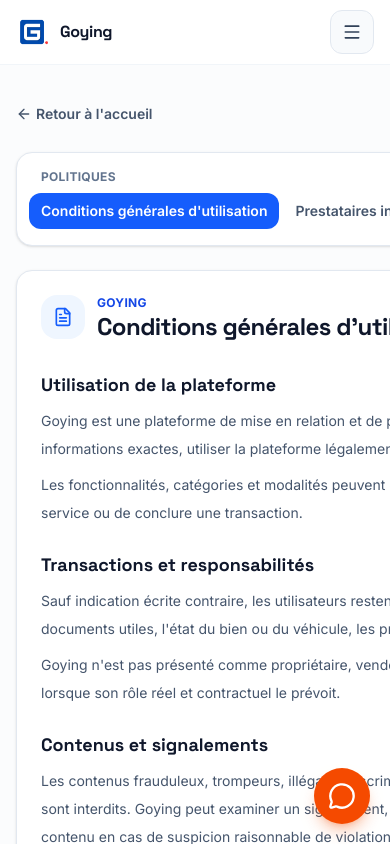
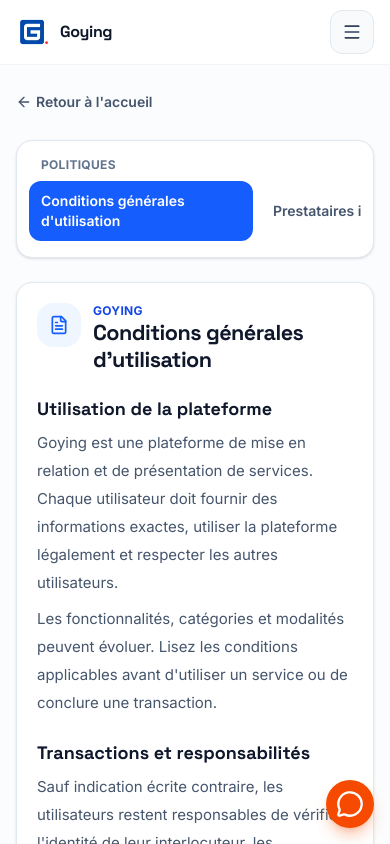
Before and after one commit to Godan-y/goying, a React (Vite) app: page / in a window 390 px wide. Both pictures are taken after a click on the button "Conditions générales". Shown: the top 844 px of the page. Built offline with nearby package versions, Linux system fonts and the light colour scheme; no server answers; the database is empty.

Commit message:
Responsive-Politiques

```diff
--- a/src/App.tsx
+++ b/src/App.tsx
@@ -790,8 +790,8 @@ export default function App() {
         <button
           type="button"
           onClick={() => setIsSupportOpen(true)}
-          className={`fixed right-5 z-40 flex h-14 w-14 items-center justify-center rounded-full bg-orange-600 text-white shadow-lg shadow-orange-600/30 transition-transform hover:scale-105 hover:bg-orange-500 focus-visible:outline focus-visible:outline-2 focus-visible:outline-offset-2 focus-visible:outline-orange-600 ${
-            showSubmissionPrompt ? "bottom-28" : "bottom-5"
+          className={`fixed right-[max(1rem,env(safe-area-inset-right))] z-40 flex h-12 w-12 items-center justify-center rounded-full bg-orange-600 text-white shadow-lg shadow-orange-600/30 transition-transform hover:scale-105 hover:bg-orange-500 focus-visible:outline focus-visible:outline-2 focus-visible:outline-offset-2 focus-visible:outline-orange-600 md:h-14 md:w-14 ${
+            showSubmissionPrompt ? "bottom-28" : "bottom-[max(1rem,env(safe-area-inset-bottom))]"
           }`}
           aria-label="Ouvrir le support client"
           title="Support client"
--- a/src/components/Header.tsx
+++ b/src/components/Header.tsx
@@ -60,7 +60,7 @@ export default function Header({
 
   return (
     <header className="fixed inset-x-0 top-0 z-40 w-full border-b border-slate-100 bg-white/95 backdrop-blur-md">
-      <div className="mx-auto flex h-16 max-w-screen-2xl items-center justify-between gap-3 px-4 sm:px-6 lg:px-5 xl:px-8">
+      <div className="mx-auto flex h-16 min-w-0 max-w-screen-2xl items-center justify-between gap-3 px-4 sm:px-6 lg:px-5 xl:px-8">
         <button
           type="button"
           id="header-logo-container"
--- a/src/components/PoliciesPage.tsx
+++ b/src/components/PoliciesPage.tsx
@@ -9,31 +9,31 @@ interface PoliciesPageProps {
 
 export default function PoliciesPage({ policy, onSelectPolicy, onBack }: PoliciesPageProps) {
   return (
-    <section className="mx-auto max-w-7xl px-4 py-10 sm:px-6 lg:px-8" aria-labelledby="policy-page-title">
-      <button type="button" onClick={onBack} className="inline-flex items-center gap-1 text-sm font-semibold text-slate-600 transition-colors hover:text-slate-900">
+    <section className="mx-auto w-full min-w-0 max-w-7xl px-4 pb-28 pt-7 sm:px-6 sm:py-10 lg:px-8" aria-labelledby="policy-page-title">
+      <button type="button" onClick={onBack} className="inline-flex max-w-full items-center gap-1 break-words text-left text-sm font-semibold text-slate-600 transition-colors hover:text-slate-900">
         <ArrowLeft className="h-4 w-4" /> Retour à l'accueil
       </button>
       <div className="mt-6 grid gap-6 lg:grid-cols-[16rem_minmax(0,1fr)]">
-        <nav aria-label="Politiques Goying" className="rounded-2xl border border-slate-200 bg-white p-3 shadow-sm">
+        <nav aria-label="Politiques Goying" className="min-w-0 rounded-2xl border border-slate-200 bg-white p-3 shadow-sm">
           <p className="px-3 pb-2 pt-1 text-xs font-bold uppercase tracking-wide text-slate-500">Politiques</p>
-          <div className="flex gap-1 overflow-x-auto pb-1 lg:flex-col lg:overflow-visible">
+          <div className="flex min-w-0 gap-2 overflow-x-auto overscroll-x-contain pb-1 [scrollbar-width:thin] [-webkit-overflow-scrolling:touch] lg:flex-col lg:overflow-x-visible lg:pb-0">
             {(Object.keys(policyLabels) as PolicyId[]).map((id) => (
-              <button key={id} type="button" onClick={() => onSelectPolicy(id)} className={`shrink-0 rounded-xl px-3 py-2 text-left text-sm font-semibold transition-colors ${id === policy ? "bg-blue-600 text-white" : "text-slate-600 hover:bg-slate-50 hover:text-slate-900"}`}>
+              <button key={id} type="button" onClick={() => onSelectPolicy(id)} aria-current={id === policy ? "page" : undefined} className={`w-56 shrink-0 rounded-xl px-3 py-2.5 text-left text-sm font-semibold leading-5 [overflow-wrap:anywhere] transition-colors focus:outline-none focus-visible:ring-2 focus-visible:ring-blue-600 focus-visible:ring-offset-2 lg:w-full lg:shrink ${id === policy ? "bg-blue-600 text-white" : "text-slate-600 hover:bg-slate-50 hover:text-slate-900"}`}>
                 {policyLabels[id]}
               </button>
             ))}
           </div>
         </nav>
-        <article className="rounded-2xl border border-slate-200 bg-white p-6 shadow-sm sm:p-8">
-          <div className="flex items-start gap-3">
+        <article className="min-w-0 rounded-2xl border border-slate-200 bg-white p-5 shadow-sm sm:p-8">
+          <div className="flex min-w-0 items-start gap-3">
             <div className="flex h-11 w-11 shrink-0 items-center justify-center rounded-2xl bg-blue-50 text-blue-600"><FileText className="h-5 w-5" /></div>
-            <div>
+            <div className="min-w-0">
               <p className="text-xs font-bold uppercase tracking-wide text-blue-700">Goying</p>
-              <h1 id="policy-page-title" className="font-display text-2xl font-bold tracking-tight text-slate-900 sm:text-3xl">{policyLabels[policy]}</h1>
+              <h1 id="policy-page-title" className="font-display text-[1.35rem] font-bold leading-tight tracking-tight text-slate-900 [overflow-wrap:anywhere] sm:text-3xl">{policyLabels[policy]}</h1>
             </div>
           </div>
-          <div className="mt-7 space-y-6 text-sm leading-7 text-slate-600">
-            {policySections[policy].map((section) => <section key={section.heading}><h2 className="font-display text-lg font-bold text-slate-900">{section.heading}</h2>{section.paragraphs.map((paragraph) => <p key={paragraph} className="mt-2">{paragraph}</p>)}</section>)}
+          <div className="mt-6 min-w-0 space-y-6 text-[15px] leading-7 text-slate-600 sm:mt-7 sm:text-base">
+            {policySections[policy].map((section) => <section key={section.heading} className="min-w-0"><h2 className="font-display text-lg font-bold leading-6 text-slate-900 [overflow-wrap:anywhere] sm:text-xl">{section.heading}</h2>{section.paragraphs.map((paragraph) => <p key={paragraph} className="mt-2 break-words [overflow-wrap:anywhere]">{paragraph}</p>)}</section>)}
           </div>
         </article>
       </div>
--- a/src/index.css
+++ b/src/index.css
@@ -12,7 +12,7 @@ body,
   min-height: 100%;
   width: 100%;
   max-width: 100%;
-  overflow-x: hidden;
+
 }
 
 *,
```
